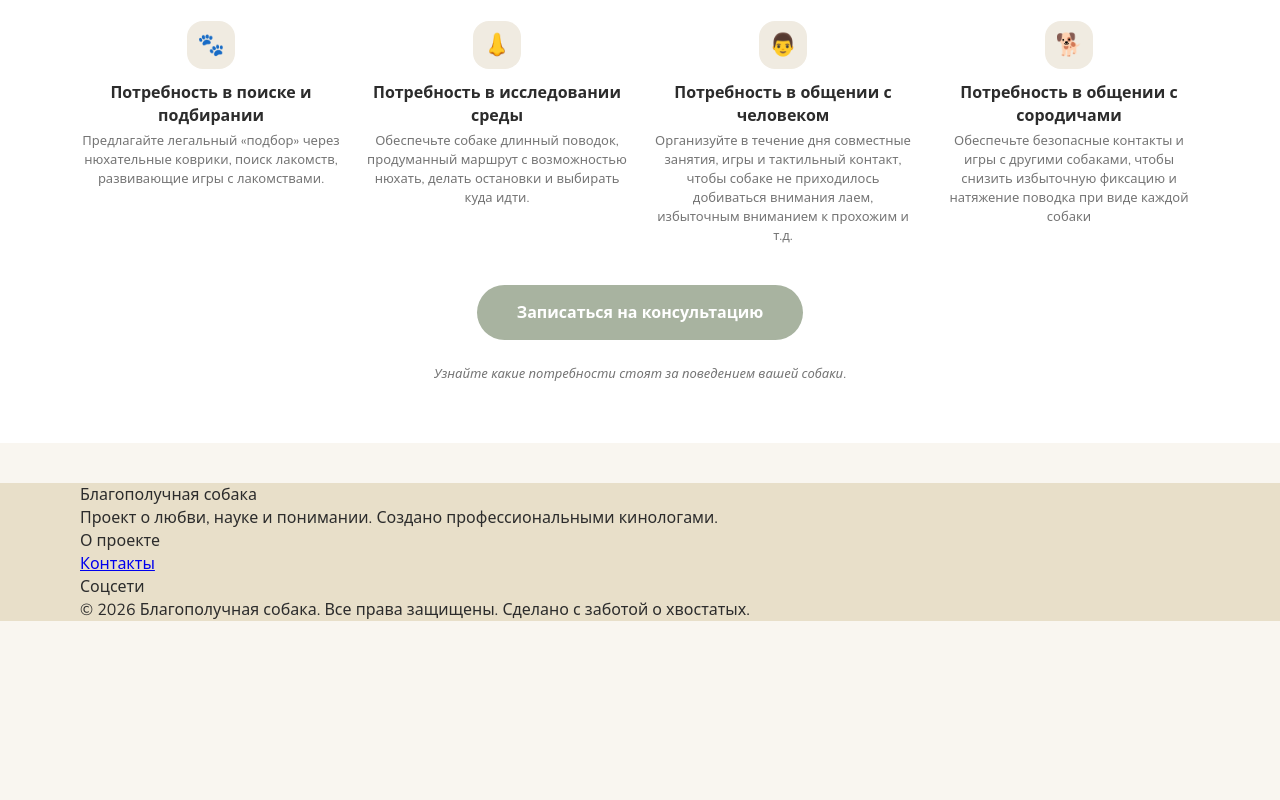
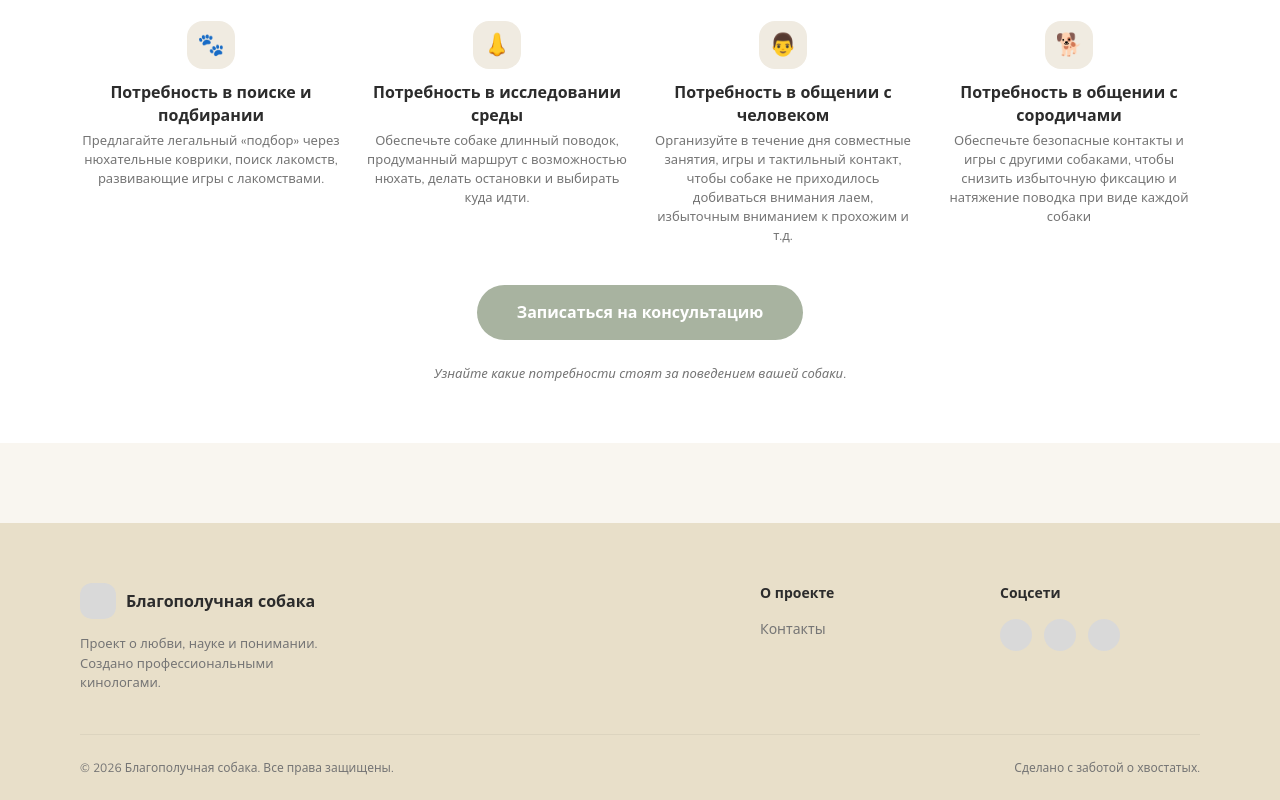
Before and after one commit to Argos92/KinologGav, a plain HTML site: page behaviour/behaviour.html in a window 1280 px wide. Shown: the part 4972-5772 px from the top of the page. Before the commit the page ends 5593 px from the top, so only its background shows below. Drawn offline with nearby package versions, Linux system fonts and the light colour scheme.

Commit message:
Update style_behaviour.css

```diff
--- a/behaviour/style_behaviour.css
+++ b/behaviour/style_behaviour.css
@@ -43,9 +43,7 @@ body {
             display: flex;
             justify-content: space-between;
             align-items: center;
-    padding-top: calc(24px + env(safe-area-inset-top));
-    padding-top: calc(24px + constant(safe-area-inset-top));
-    padding-bottom: 24px;
+            padding-block: 24px;
         }
 
         .header-right {
@@ -59,7 +57,7 @@ body {
             align-items: center;
             gap: 12px;
             text-decoration: none;
-    color: inherit;
+            color: #2C2C2C;
         }
 
         .logo-circle {
@@ -76,6 +74,7 @@ body {
         .brand-name {
             font-size: 18px;
             font-weight: 600;
+            text-decoration: none;
         }
 
         .nav {
@@ -103,7 +102,6 @@ body {
             font-weight: 500;
             cursor: pointer;
         }
-
 
 /* ===== HERO ===== */
 .hero-section {
@@ -814,26 +812,92 @@ section[id] {
 /* ===== FOOTER ===== */
         .footer-wrapper {
             background: var(--bg-footer);
-    margin-top: 40px;
+            margin-top: 80px;
         }
 
-.footer-bottom-simple {
-    padding: 24px 0;
+        .footer {
+            padding-block: 60px 24px;
+        }
+
+        .footer-top {
+            display: grid;
+            grid-template-columns: 2fr 1fr 1fr 1fr;
+            gap: 40px;
+            margin-bottom: 40px;
+        }
+
+        .footer-logo-block {
+            max-width: 250px;
+        }
+
+        .footer-logo {
             display: flex;
-    justify-content: space-between;
             align-items: center;
+            gap: 10px;
+        }
+
+        .footer-logo-icon {
+            width: 36px;
+            height: 36px;
+            border-radius: 12px;
+            background: #D9D9D9;
+        }
+
+        .footer-logo-text {
+            font-weight: 700;
+        }
+
+        .footer-description {
             font-size: 13px;
             color: var(--text-gray);
+            margin-top: 16px;
+            line-height: 1.5;
         }
 
-.pplx-link {
-    font-size: 12px;
+        .footer-column-title {
+            font-weight: 600;
+            margin-bottom: 16px;
+            font-size: 14px;
+        }
+
+        .footer-links {
+            display: flex;
+            flex-direction: column;
+            gap: 12px;
+            font-size: 14px;
+        }
+
+        .footer-links a {
             color: var(--text-gray);
             text-decoration: none;
         }
 
-.pplx-link:hover {
+        .footer-links a:hover {
             color: var(--text-dark);
+        }
+
+        .footer-socials {
+            display: flex;
+            gap: 12px;
+        }
+
+        .footer-social-icon {
+            width: 32px;
+            height: 32px;
+            border-radius: 50%;
+            background: #D9D9D9;
+        }
+
+        .footer-divider {
+            border-top: 1px solid rgba(0, 0, 0, 0.05);
+            margin-bottom: 24px;
+        }
+
+        .footer-bottom {
+            display: flex;
+            justify-content: space-between;
+            font-size: 12px;
+            color: var(--text-gray);
         }
 
 /* ===== RESPONSIVE ===== */
@@ -862,6 +926,11 @@ section[id] {
     .checklist-items {
         grid-template-columns: repeat(2, 1fr);
     }
+    .footer { padding-inline: 0; }
+
+    .footer-top {
+        grid-template-columns: 2fr 1fr 1fr;
+    }
 }
 
 @media (max-width: 720px) {
@@ -869,19 +938,20 @@ section[id] {
         padding: 0 20px;
     }
 
+    .header-right {
+        width: 100%;
+        justify-content: space-between;
+    }
+
     .header {
         flex-wrap: wrap;
         gap: 16px;
     }
 
-    .header-right {
+    .nav {
         width: 100%;
-        justify-content: space-between;
-    }
-
-    .nav {
+        justify-content: flex-start;
         flex-wrap: wrap;
-        gap: 16px;
         row-gap: 8px;
     }
 
@@ -940,9 +1010,19 @@ section[id] {
         gap: 8px;
         text-align: center;
     }
+    .footer-top {
+        grid-template-columns: 1fr 1fr;
+    }
+
+    .footer-bottom {
+        flex-direction: column;
+        gap: 8px;
+}
 }
 
 @media (max-width: 480px) {
+
+
     .sidebar {
         grid-template-columns: 1fr;
     }
@@ -954,4 +1034,5 @@ section[id] {
     .hero-title {
         font-size: 28px;
     }
+
 }
```
Lines whose indentation alone changed are shown as unchanged.
